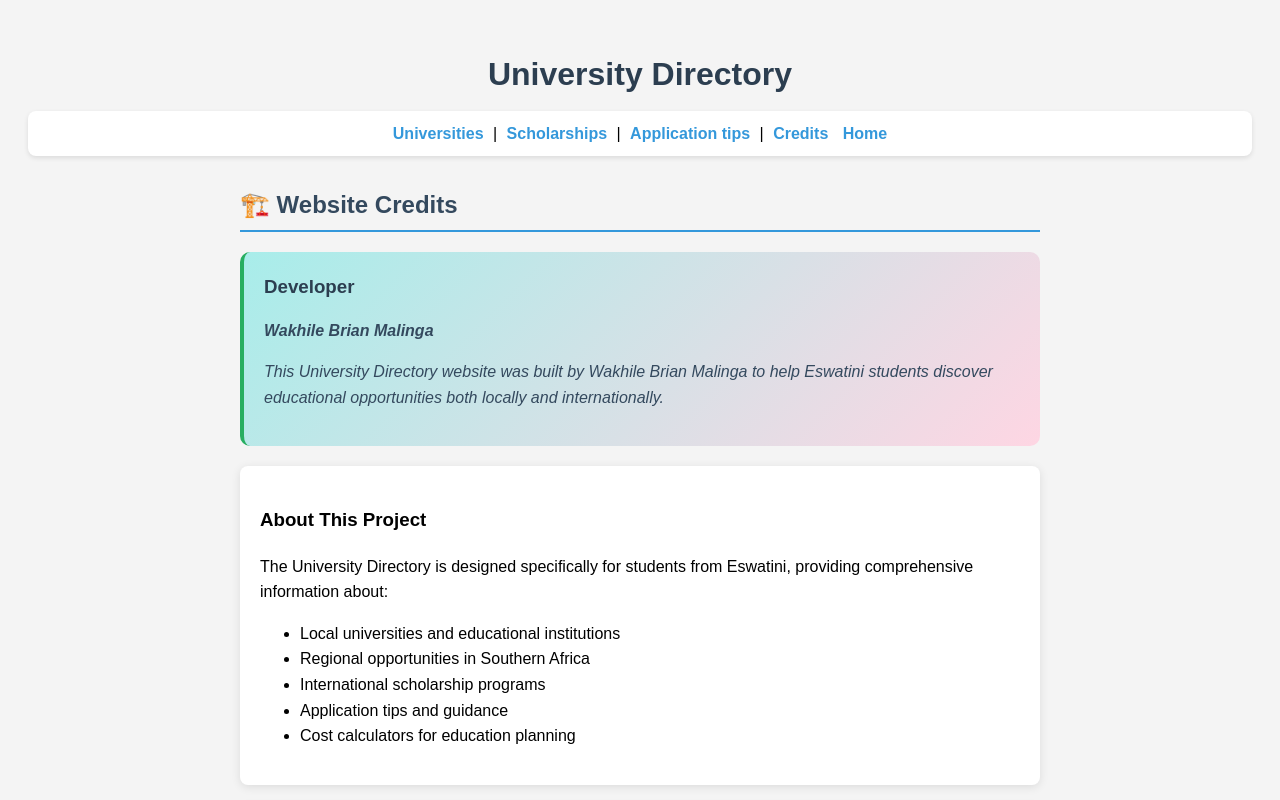
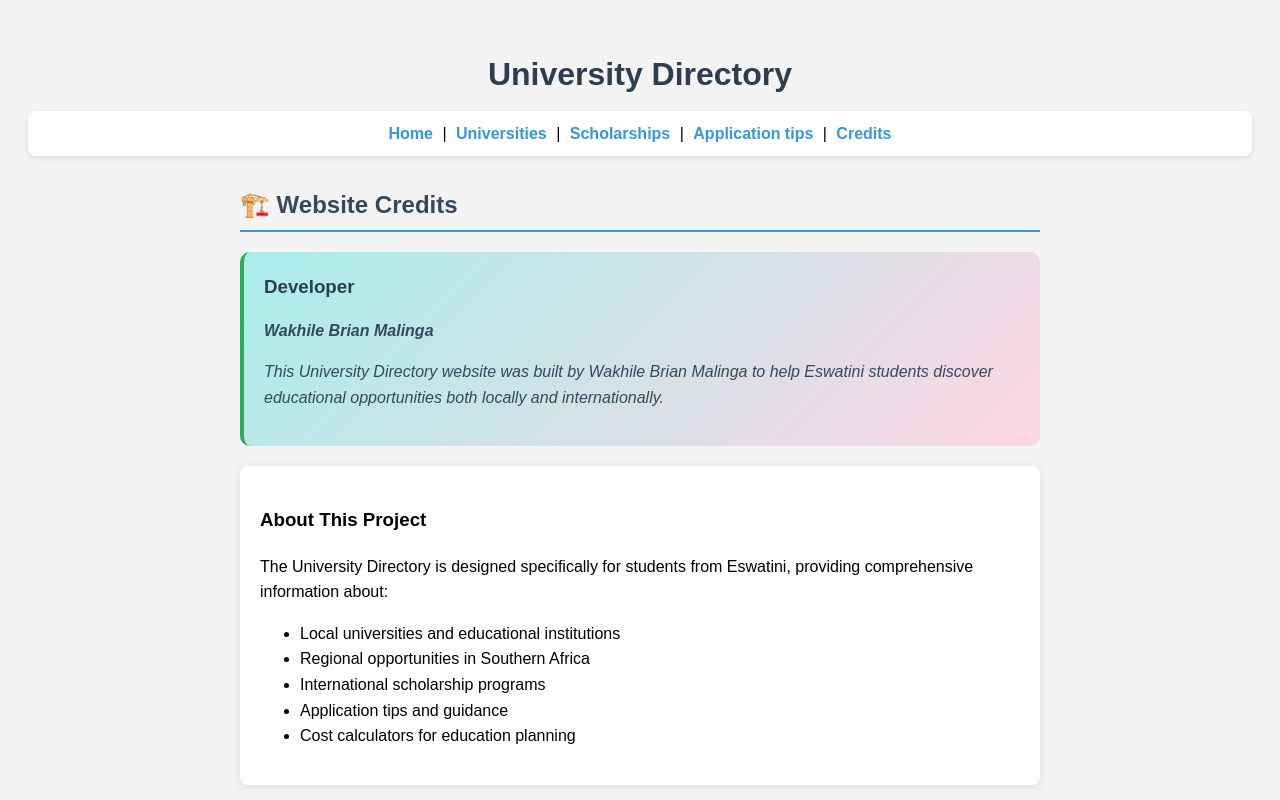
Before and after one commit to Brandyszn/Edumap, a plain HTML site: page credits.html in a window 1280 px wide. Shown: the top 800 px of the page. Drawn offline with Linux system fonts and the light colour scheme.

Commit message:
Update credits.html

```diff
--- a/credits.html
+++ b/credits.html
@@ -11,11 +11,11 @@
 <body>
   <h1>University Directory</h1>
   <nav>
+    <a href="home.html">Home</a> |
     <a href="index.html">Universities</a> |
     <a href="scholarship.html">Scholarships</a> |
     <a href="tips.html">Application tips</a> |
     <a href="credits.html">Credits</a>
-    <a href="home.html">Home</a>
   </nav>
 
   <div class="tips-container">
```
